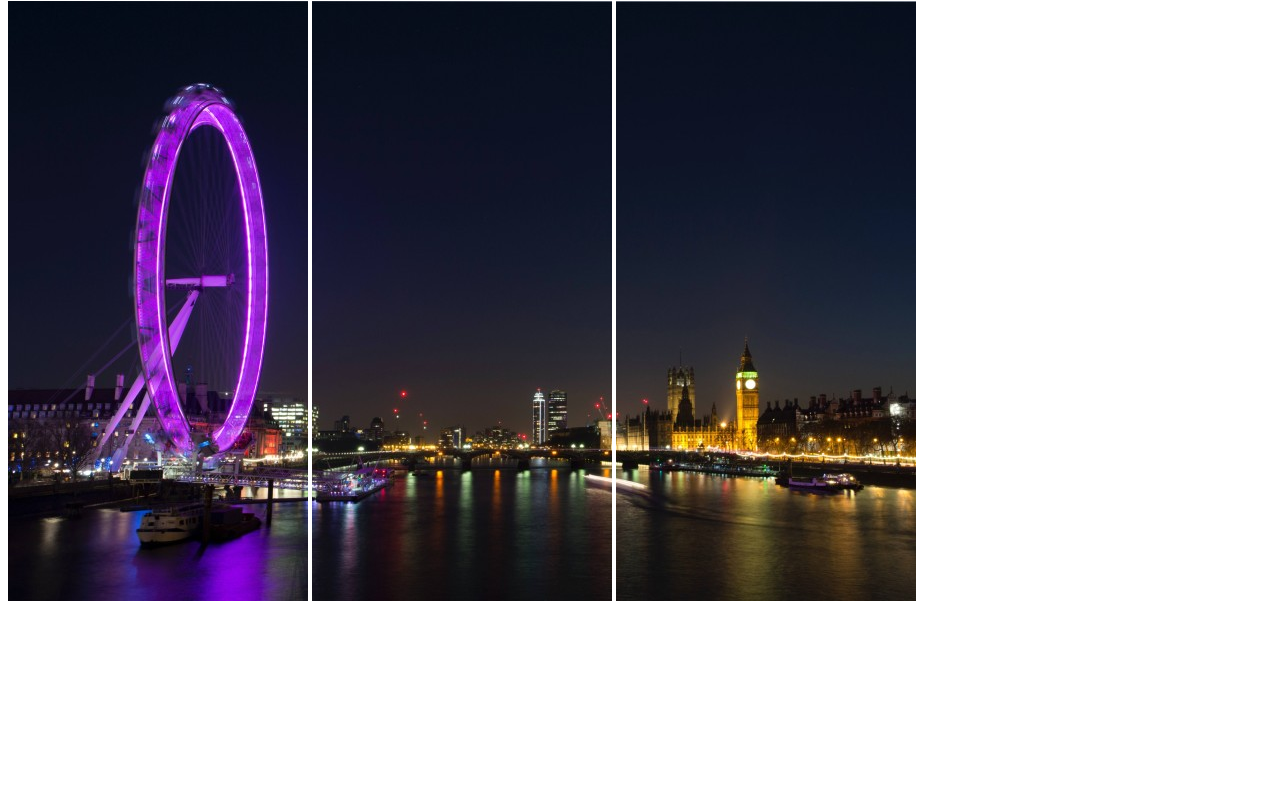
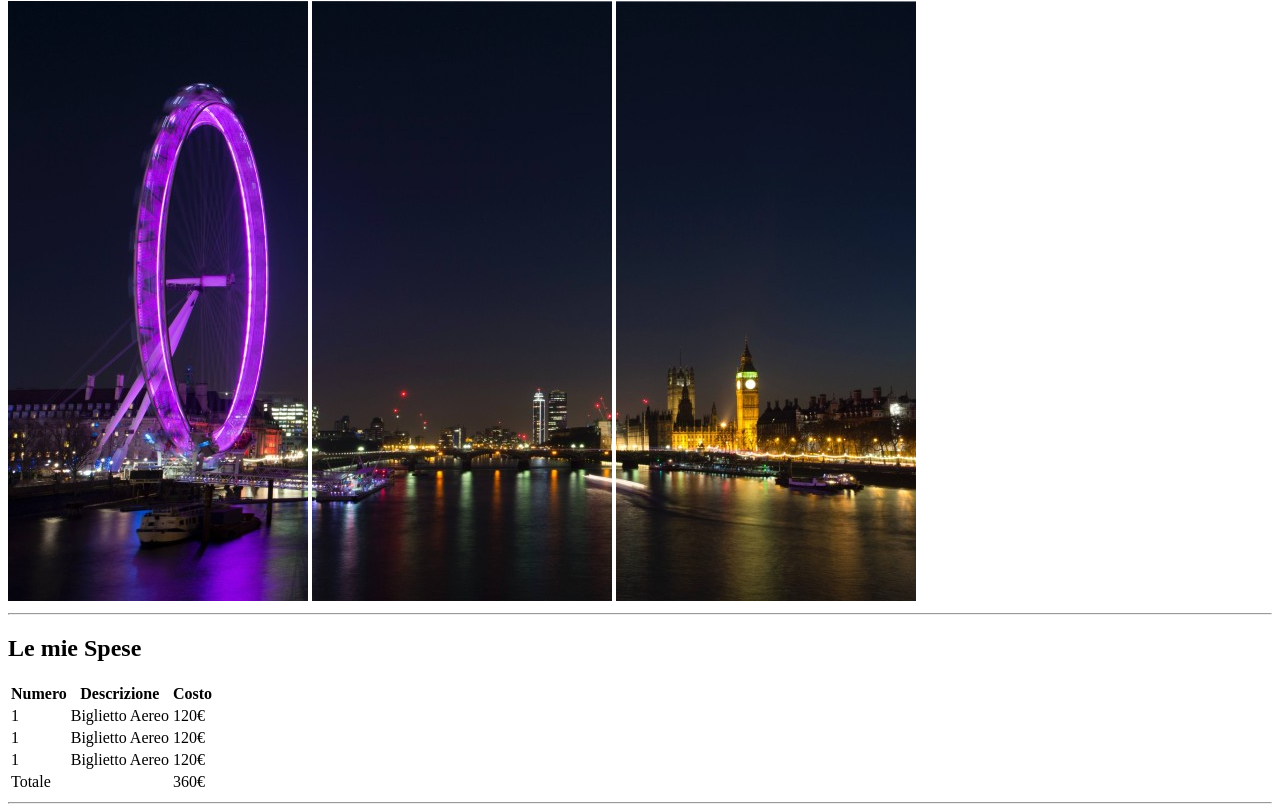
Before and after one commit to MargheritaMottana/html-london-trip, a plain HTML site: page index.html in a window 1280 px wide. Shown: the part 79-891 px from the top of the page. Before the commit the page ends 800 px from the top, so only its background shows below. Drawn offline with Linux system fonts and the light colour scheme.

Commit message:
Creazione prima tabella

```diff
--- a/index.html
+++ b/index.html
@@ -20,6 +20,51 @@
         <img src="img/pexels-bill-emrich-230794-2.jpg" alt="">
     </header>
 
+    <hr>
+
+    <main>
+        <!-- Tabella 1 -->
+        <section>
+            <h2>Le mie Spese</h2>
+            <table>
+                <!-- Intestazione Tabella -->
+                <thead>
+                    <tr>
+                        <th>Numero</th>
+                        <th>Descrizione</th>
+                        <th>Costo</th>
+                    </tr>
+                </thead>
+                <!-- Corpo Tabella -->
+                <tbody>
+                    <tr>
+                        <td>1</td>
+                        <td>Biglietto Aereo</td>
+                        <td>120€</td>
+                    </tr>
+                    <tr>
+                        <td>1</td>
+                        <td>Biglietto Aereo</td>
+                        <td>120€</td>
+                    </tr>
+                    <tr>
+                        <td>1</td>
+                        <td>Biglietto Aereo</td>
+                        <td>120€</td>
+                    </tr>
+                    <tr>
+                        <td>Totale</td>
+                        <td></td>
+                        <td>360€</td>
+                    </tr>
+                </tbody>
+            </table>
+        </section>
+
+        <hr>
+
+    </main>
+
 </body>
 
 </html>
```
